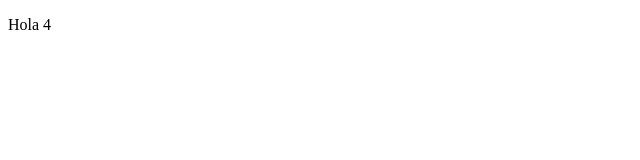
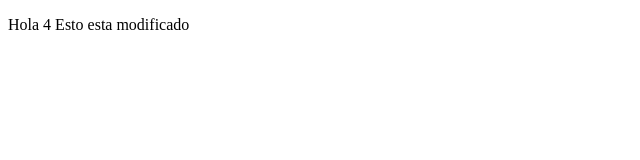
Before and after one commit to Joseau/test, a plain HTML site: page index.html in a window 1280 px wide. Shown: the whole page, without its empty margins (0-640 px from the left). Drawn offline with Linux system fonts and the light colour scheme.

Commit message:
commit desktop

```diff
--- a/index.html
+++ b/index.html
@@ -7,6 +7,6 @@
   <title>Hola</title>
 </head>
 <body>
-  <p>Hola 4</p>
+  <p>Hola 4 Esto esta modificado</p>
 </body>
 </html>
```
